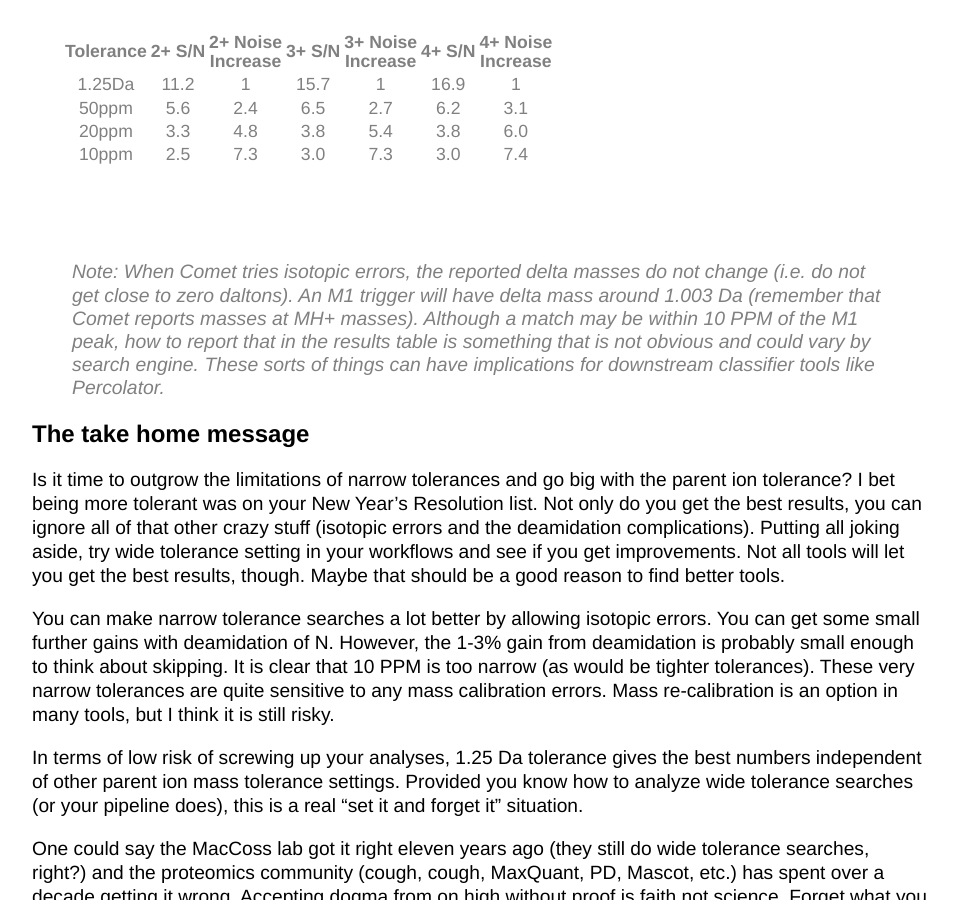
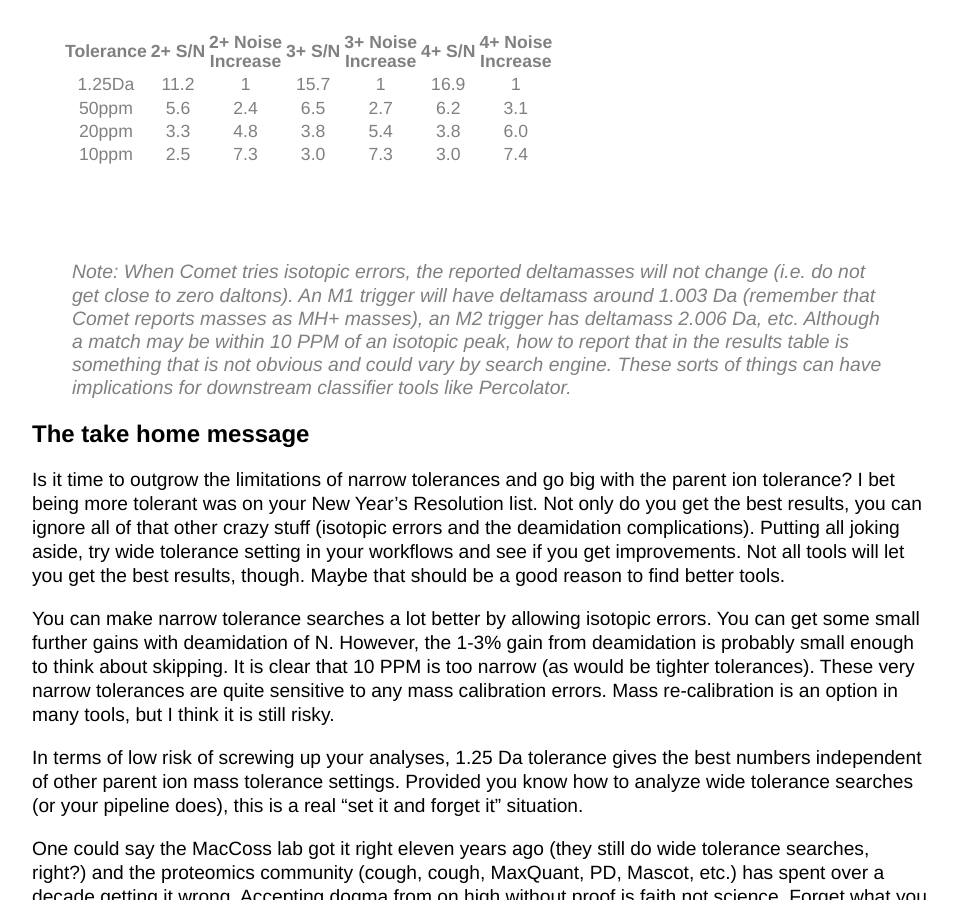
Before and after one commit to pwilmart/pwilmart.github.io, a Jekyll site: the page built from _posts/2021-04-22-Parent-ion-tolerance.md, in a window 1280 px wide and 900 px high, scrolled down 6294 px. Shown: the whole window, without its empty margins (160-1117 px from the left). Built offline with Jekyll 4.4.1, drawn with Linux system fonts in a browser that asks for light colours.

Commit message:
more edits to README

```diff
--- a/_posts/2021-04-22-Parent-ion-tolerance.md
+++ b/_posts/2021-04-22-Parent-ion-tolerance.md
@@ -129,8 +129,7 @@ Target matches are in blue and decoy matches are in red. We can see that the noi
 
 <br>
 
-> Note: When Comet tries isotopic errors, the reported delta masses do not change (i.e. do not get close to zero daltons). An M1 trigger will have delta mass around 1.003 Da (remember that Comet reports masses at MH+ masses). Although a match may be within 10 PPM of the M1 peak, how to report that in the results table is something that is not obvious and could vary by search engine. These sorts of things can have implications for downstream classifier tools like Percolator.
-
+> Note: When Comet tries isotopic errors, the reported deltamasses will not change (i.e. do not get close to zero daltons). An M1 trigger will have deltamass around 1.003 Da (remember that Comet reports masses as MH+ masses), an M2 trigger has deltamass 2.006 Da, etc. Although a match may be within 10 PPM of an isotopic peak, how to report that in the results table is something that is not obvious and could vary by search engine. These sorts of things can have implications for downstream classifier tools like Percolator.
 
 ## The take home message
 
```
